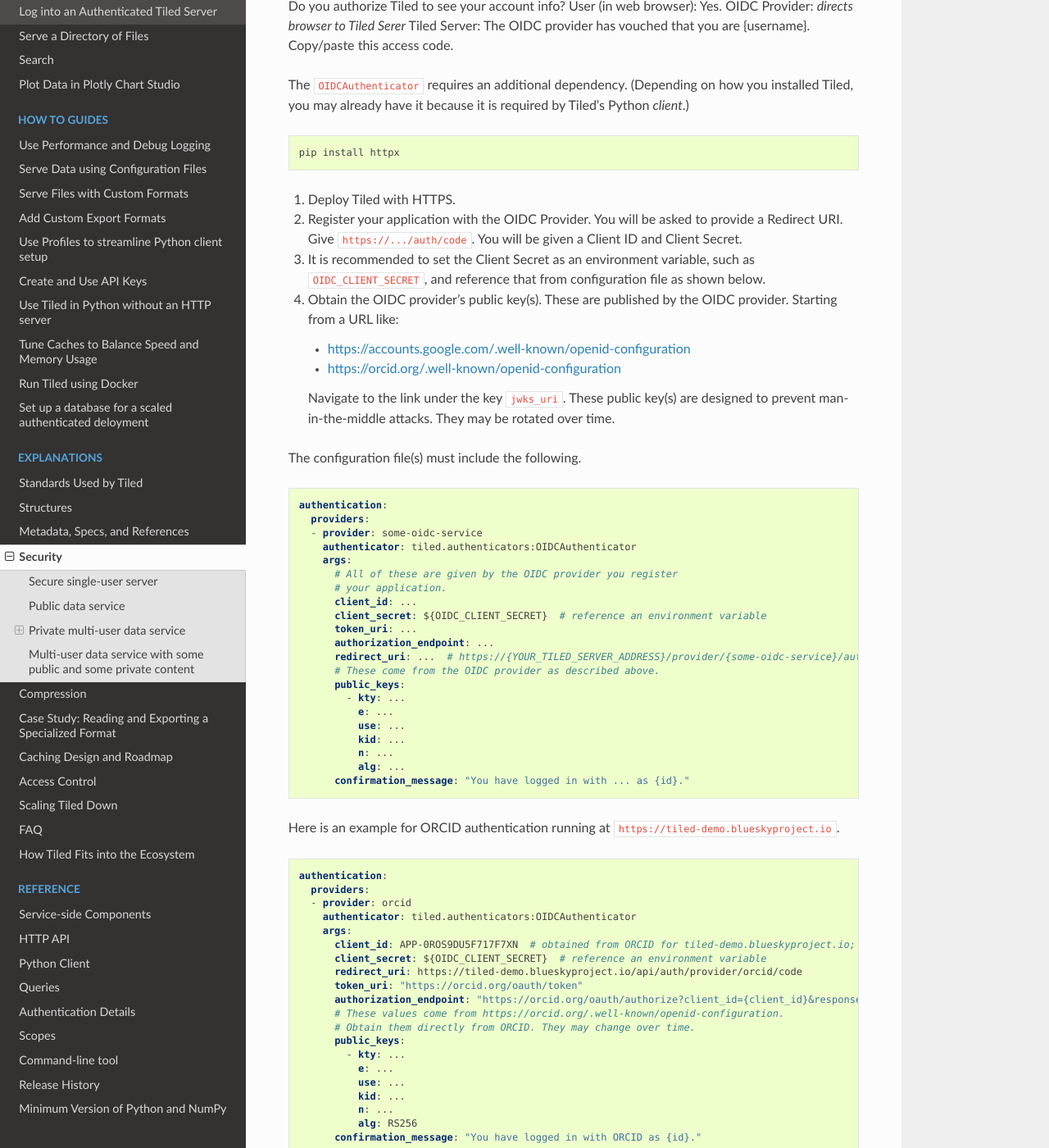
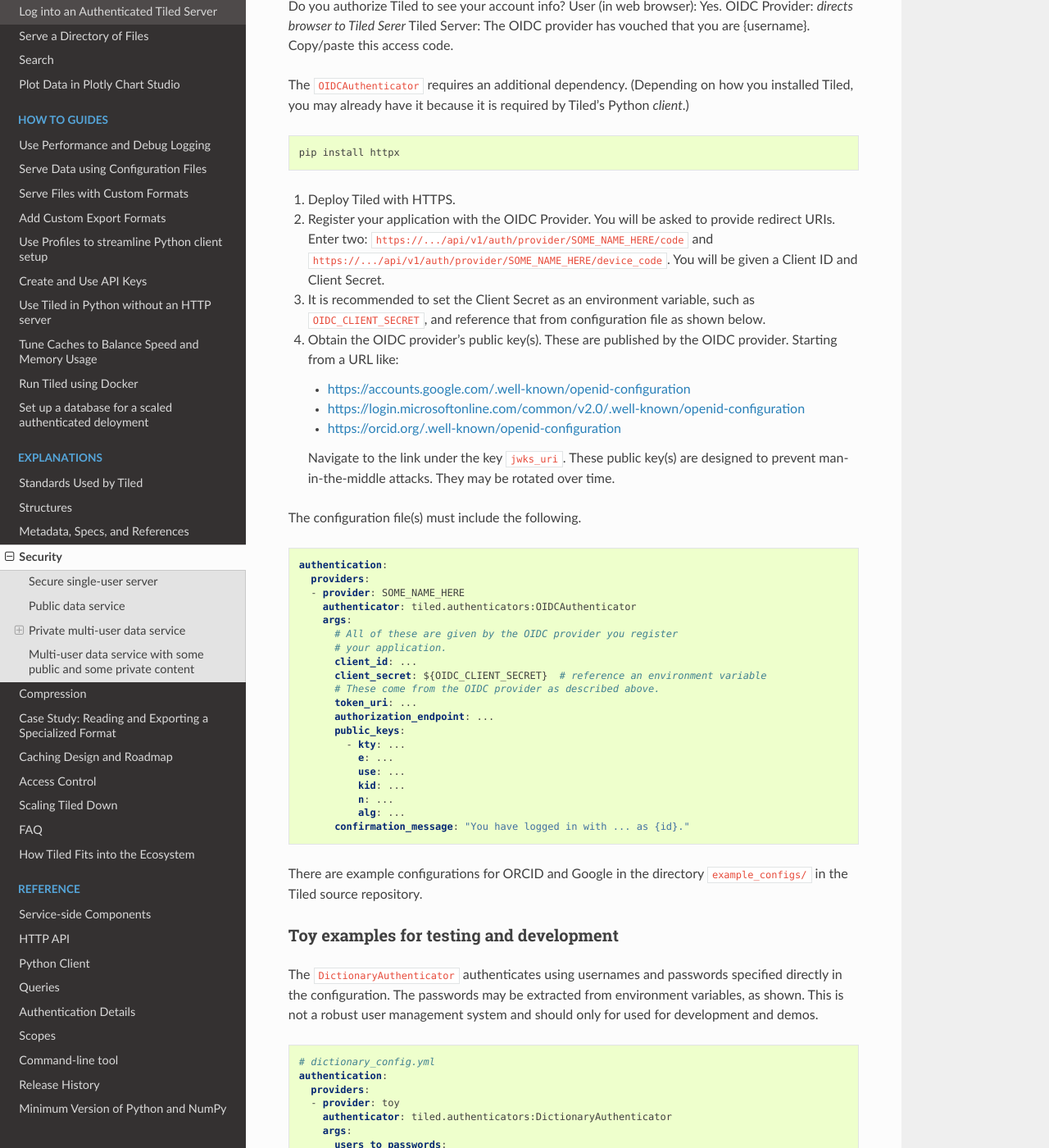
Before and after one commit to bluesky/tiled, a Sphinx documentation site: the page built from docs/source/explanations/security.md, in a window 1280 px wide and 1400 px high, scrolled down 4450 px. Shown: the whole window at 82% size. Built offline with Sphinx 7.4.7 and the Read the Docs theme 2.0.0, drawn with Linux system fonts in a browser that asks for light colours; pages that are not in the unit, such as notebooks, are missing from menus.

Commit message:
Add working example configs for Google and ORCID auth.

````diff
--- a/docs/source/explanations/security.md
+++ b/docs/source/explanations/security.md
@@ -227,7 +227,8 @@
 
 1. Deploy Tiled with HTTPS.
 2. Register your application with the OIDC Provider. You will be asked to
-   provide a Redirect URI. Give `https://.../auth/code`. You will be given a
+   provide redirect URIs. Enter two: `https://.../api/v1/auth/provider/SOME_NAME_HERE/code`
+   and `https://.../api/v1/auth/provider/SOME_NAME_HERE/device_code`. You will be given a
    Client ID and Client Secret.
 3. It is recommended to set the Client Secret as an environment variable, such
    as `OIDC_CLIENT_SECRET`, and reference that from configuration file as shown
@@ -236,6 +237,7 @@
    Starting from a URL like:
 
    * [https://accounts.google.com/.well-known/openid-configuration](https://accounts.google.com/.well-known/openid-configuration)
+   * [https://login.microsoftonline.com/common/v2.0/.well-known/openid-configuration](https://login.microsoftonline.com/common/v2.0/.well-known/openid-configuration)
    * [https://orcid.org/.well-known/openid-configuration](https://orcid.org/.well-known/openid-configuration)
 
    Navigate to the link under the key `jwks_uri`. These public key(s) are designed
@@ -246,17 +248,16 @@
 ```yaml
 authentication:
   providers:
-  - provider: some-oidc-service
+  - provider: SOME_NAME_HERE
     authenticator: tiled.authenticators:OIDCAuthenticator
     args:
       # All of these are given by the OIDC provider you register
       # your application.
       client_id: ...
       client_secret: ${OIDC_CLIENT_SECRET}  # reference an environment variable
+      # These come from the OIDC provider as described above.
       token_uri: ...
       authorization_endpoint: ...
-      redirect_uri: ...  # https://{YOUR_TILED_SERVER_ADDRESS}/provider/{some-oidc-service}/auth/code
-      # These come from the OIDC provider as described above.
       public_keys:
         - kty: ...
           e: ...
@@ -267,31 +268,8 @@
       confirmation_message: "You have logged in with ... as {id}."
 ```
 
-Here is an example for ORCID authentication running at
-`https://tiled-demo.blueskyproject.io`.
-
-```yaml
-authentication:
-  providers:
-  - provider: orcid
-    authenticator: tiled.authenticators:OIDCAuthenticator
-    args:
-      client_id: APP-0ROS9DU5F717F7XN  # obtained from ORCID for tiled-demo.blueskyproject.io; not secret
-      client_secret: ${OIDC_CLIENT_SECRET}  # reference an environment variable
-      redirect_uri: https://tiled-demo.blueskyproject.io/api/auth/provider/orcid/code
-      token_uri: "https://orcid.org/oauth/token"
-      authorization_endpoint: "https://orcid.org/oauth/authorize?client_id={client_id}&response_type=code&scope=openid&redirect_uri={redirect_uri}"
-      # These values come from https://orcid.org/.well-known/openid-configuration.
-      # Obtain them directly from ORCID. They may change over time.
-      public_keys:
-        - kty: ...
-          e: ...
-          use: ...
-          kid: ...
-          n: ...
-          alg: RS256
-      confirmation_message: "You have logged in with ORCID as {id}."
-```
+There are example configurations for ORCID and Google in the directory
+`example_configs/` in the Tiled source repository.
 
 ### Toy examples for testing and development
 
````
Also changed, not shown: 2 other files.
